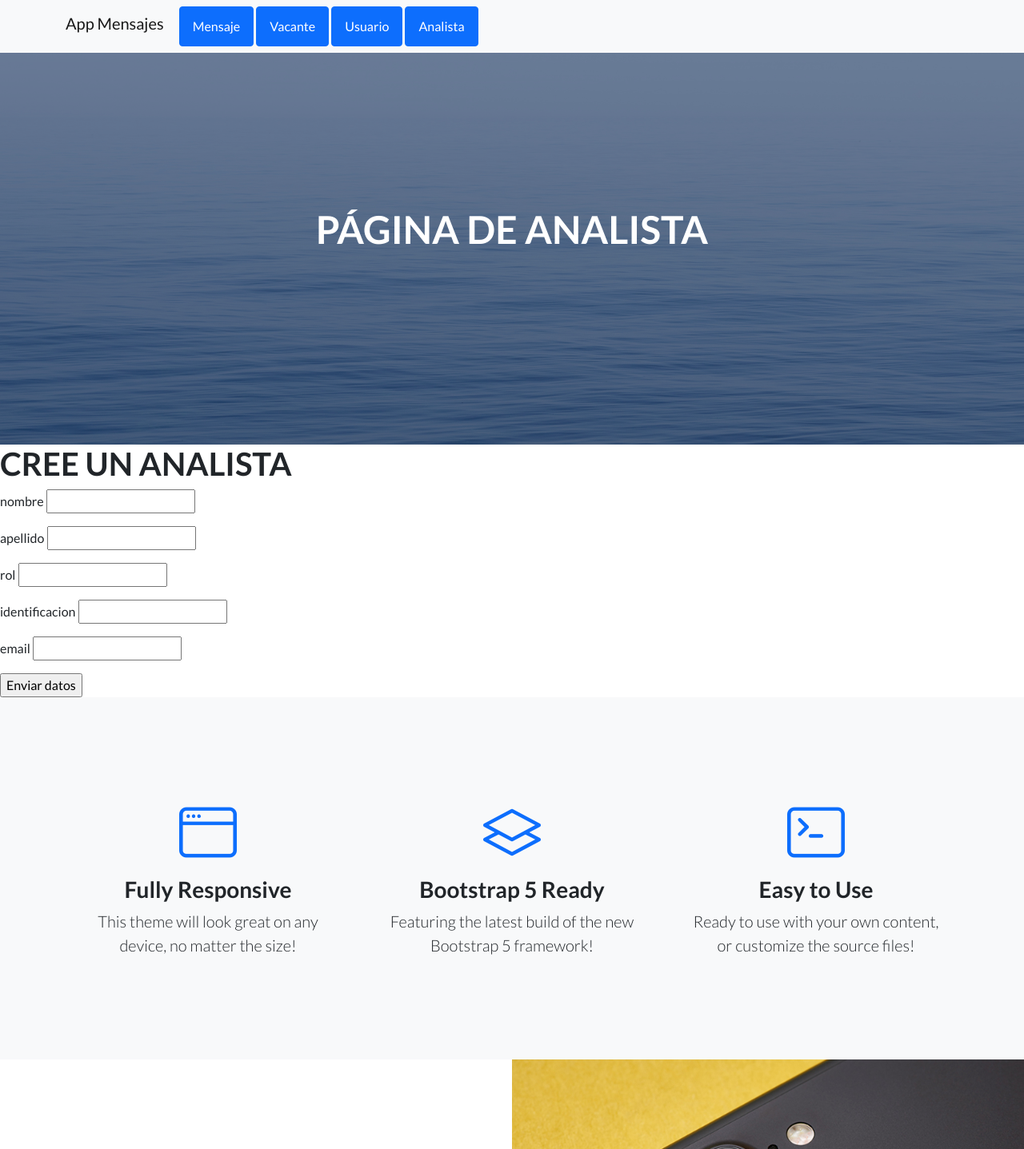
After one commit to JohnatanTaborda/PROYECTO_FINAL, a Django app: page /AppMensajes/analista_form/ in a window 1280 px wide. The commit adds this page. Shown: the top 1437 px of the page at 80% size. Run offline with Django 4.2, Linux system fonts and the light colour scheme; some libraries are stand-ins or nearby versions.

Commit message:
PROYECTO FINAL - AVANCE (se creo los formularios -form.html- y se conectaron con el sistema. Estn funcionales)

```diff
--- a/AppMensajes/Templates/analista.html
+++ b/AppMensajes/Templates/analista.html
@@ -7,5 +7,5 @@
 {% endblock %}
 
 {% block contenido %}
-<h1> ANALISTA </h1>
+<h1> ANALISTA CREADO EXITOSAMENTE </h1>
 {% endblock %}
--- /dev/null
+++ b/AppMensajes/Templates/analista_form.html
@@ -0,0 +1,20 @@
+{% extends "padre.html" %}
+
+{% load static %}
+
+{% block titulo %}
+<h1 class="mb-5"> PÁGINA DE ANALISTA </h1>
+{% endblock %}
+
+{% block contenido %}
+<h1> CREE UN ANALISTA </h1>
+
+<form action="{% url 'analista_form' %}" method="POST"> {% csrf_token %}
+    <p> nombre <input type="text" name="nombre"> </p>
+    <p> apellido <input type="text" name="apellido"> </p>
+    <p> rol <input type="text" name="rol"> </p>
+    <p> identificacion <input type="text" name="identificacion"> </p>
+    <p> email <input type="text" name="email"> </p>
+    <input type="submit" value="Enviar datos"
+
+{% endblock %}
--- a/AppMensajes/Templates/mensaje.html
+++ b/AppMensajes/Templates/mensaje.html
@@ -7,5 +7,5 @@
 {% endblock %}
 
 {% block contenido %}
-<h1> MENSAJES </h1>
+<h1> MENSAJES ENVIADO EXITOSAMENTE </h1>
 {% endblock %}
--- a/AppMensajes/Templates/padre.html
+++ b/AppMensajes/Templates/padre.html
@@ -23,10 +23,10 @@
             <div class="container">
                 <div style="text-align: right">
                      <a class="navbar-brand" href="{% url 'inicio' %}">App Mensajes</a>
-                     <a class="btn btn-primary float-right" href="{% url 'mensaje' %}">Mensaje</a>
-                     <a class="btn btn-primary float-right" href="{% url 'vacante' %}">Vacante</a>
-                     <a class="btn btn-primary float-right" href="{% url 'usuario' %}">Usuario</a>
-                     <a class="btn btn-primary float-right" href="{% url 'analista' %}">Analista</a>
+                     <a class="btn btn-primary float-right" href="{% url 'mensaje_form' %}">Mensaje</a>
+                     <a class="btn btn-primary float-right" href="{% url 'vacante_form' %}">Vacante</a>
+                     <a class="btn btn-primary float-right" href="{% url 'usuario_form' %}">Usuario</a>
+                     <a class="btn btn-primary float-right" href="{% url 'analista_form' %}">Analista</a>
                 <div>
             </div>
         </nav>
--- a/AppMensajes/Templates/usuario.html
+++ b/AppMensajes/Templates/usuario.html
@@ -7,5 +7,5 @@
 {% endblock %}
 
 {% block contenido %}
-<h1> USUARIO </h1>
+<h1> USUARIO CREADO EXITOSAMENTE </h1>
 {% endblock %}
--- a/AppMensajes/Templates/usuario_form.html
+++ b/AppMensajes/Templates/usuario_form.html
@@ -7,7 +7,7 @@
 {% endblock %}
 
 {% block contenido %}
-<h1> FORMULARIO DE USUARIOS </h1>
+<h1> CREE UN USUARIO </h1>
 
 <form action="{% url 'usuario_form' %}" method="POST"> {% csrf_token %}
 <p> nombre <input type="text" name="nombre"> </p>
--- a/AppMensajes/Templates/vacante.html
+++ b/AppMensajes/Templates/vacante.html
@@ -7,5 +7,5 @@
 {% endblock %}
 
 {% block contenido %}
-<h1> VACANTES </h1>
+<h1> VACANTES CREADA EXITOSAMENTE </h1>
 {% endblock %}
--- a/AppMensajes/models.py
+++ b/AppMensajes/models.py
@@ -21,7 +21,7 @@ class Mensaje (models.Model):
 
     Asunto = models.CharField(max_length=200)
     Cuerpo = models.CharField(max_length=500)
-
+    Para = models.EmailField()
 
 class Vacante (models.Model):
 
--- a/AppMensajes/urls.py
+++ b/AppMensajes/urls.py
@@ -8,4 +8,7 @@ urlpatterns = [
     path('mensaje/', mensaje, name="mensaje"),
     path('vacante/', vacante, name="vacante"),
     path('usuario_form/', usuario_form, name="usuario_form"),
+    path('analista_form/', analista_form, name="analista_form"),
+    path('mensaje_form/', mensaje_form, name="mensaje_form"),
+    path('vacante_form/', vacante_form, name="vacante_form"),
 ]
--- a/AppMensajes/views.py
+++ b/AppMensajes/views.py
@@ -22,16 +22,64 @@ def vacante(request):
 def usuario_form(request):
 
     if request.method=="POST":
-        nombreusuario = Usuario (Nombre=request.POST["nombre"])
-        apellidousuario = Usuario (Apellido=request.POST["apellido"])
-        identificacionusuario = Usuario(Identificacion = request.POST["identificacion"])
-        emailusuario = Usuario (Email =request.POST["email"])
 
-        nombreusuario.save()
-        apellidousuario.save()
-        identificacionusuario.save()
-        emailusuario.save()
+        nombreusuario =request.POST["nombre"]
+        apellidousuario = request.POST["apellido"]
+        identifacionusuario = request.POST["identificacion"]
+        emailusuario = request.POST["email"]
 
-        return render(request, "inicio.html")
+        usuario1 = Usuario(Nombre=nombreusuario, Apellido=apellidousuario, Identificacion=identifacionusuario, Email=emailusuario)
+        usuario1.save()
+
+        return render(request, "usuario.html")
 
     return render (request, "usuario_form.html")
+
+
+def analista_form(request):
+
+    if request.method=="POST":
+
+        nombreanalista =request.POST["nombre"]
+        apellidoanalista = request.POST["apellido"]
+        rolanalista = request.POST["rol"]
+        identifacionanalista = request.POST["identificacion"]
+        emailanalista = request.POST["email"]
+
+        analista1 = Analista(Nombre=nombreanalista, Apellido=apellidoanalista, Rol=rolanalista, Identificacion=identifacionanalista, Email=emailanalista)
+        analista1.save()
+
+        return render(request, "analista.html")
+
+    return render (request, "analista_form.html")
+
+
+def mensaje_form(request):
+
+    if request.method=="POST":
+
+        mensaje_mensaje =request.POST["mensaje"]
+        cuerpo_mensaje = request.POST["cuerpo"]
+        para_mensaje = request.POST["para"]
+
+        mensaje1 = Mensaje(Asunto=mensaje_mensaje, Cuerpo=cuerpo_mensaje, Para=para_mensaje)
+        mensaje1.save()
+
+        return render(request, "mensaje.html")
+
+    return render (request, "mensaje_form.html")
+
+
+def vacante_form(request):
+
+    if request.method=="POST":
+
+        nombre_vacanteVac =request.POST["vacante"]
+        id_vacanteVac = request.POST["id"]
+
+        vacante1 = Vacante(Nom_Vacante=nombre_vacanteVac, Id_Vacante=id_vacanteVac)
+        vacante1.save()
+
+        return render(request, "vacante.html")
+
+    return render (request, "vacante_form.html")
```
Also changed, not shown: AppMensajes/Templates/mensaje_form.html (added, +18 -0 lines), AppMensajes/Templates/vacante_form.html (added, +17 -0 lines), AppMensajes/migrations/0001_initial.py (added), AppMensajes/migrations/0002_mensaje_para.py (added), db.sqlite3.
